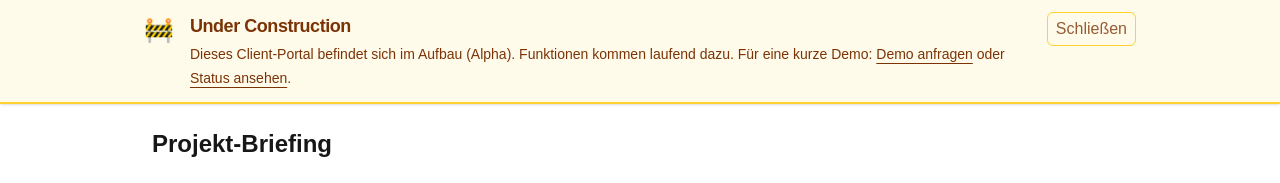
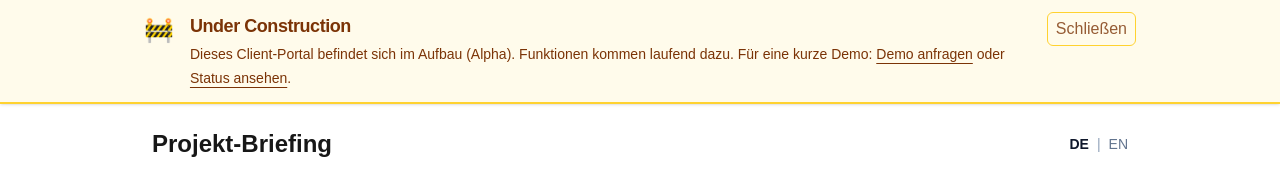
Before and after one commit to karsten2025/Client-Portal, a Next.js app: page /brief in a window 1280 px wide. Shown: the top 183 px of the page. Built offline with nearby package versions, Linux system fonts and the light colour scheme.

Commit message:
brief: add language switcher + persist behavior/skills/notes

```diff
--- a/app/brief/page.tsx
+++ b/app/brief/page.tsx
@@ -1,9 +1,10 @@
 // app/brief/page.tsx
 "use client";
 
-import { useEffect, useMemo, useState } from "react";
-import { BEHAVIORS, SKILLS, LOCAL_KEYS, Lang } from "../lib/catalog";
+import { useEffect, useState } from "react";
+import { BEHAVIORS, SKILLS, LOCAL_KEYS, type Lang } from "../lib/catalog";
 import { useLanguage } from "../lang/LanguageContext";
+import { LanguageSwitcher } from "../components/LanguageSwitcher";
 import { ProcessBar } from "../components/ProcessBar";
 import Link from "next/link";
 
@@ -59,6 +60,7 @@ export default function BriefPage() {
         <h1 className="text-2xl font-semibold">
           {L === "en" ? "Project briefing" : "Projekt-Briefing"}
         </h1>
+        <LanguageSwitcher />
       </header>
 
       <ProcessBar current="brief" />
```
